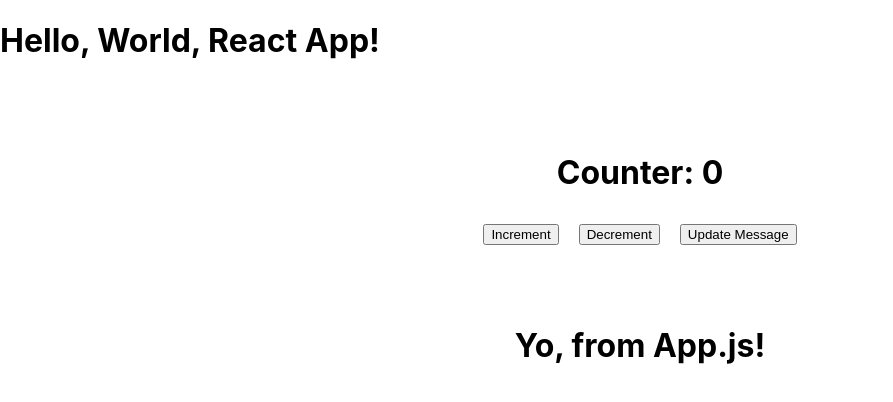
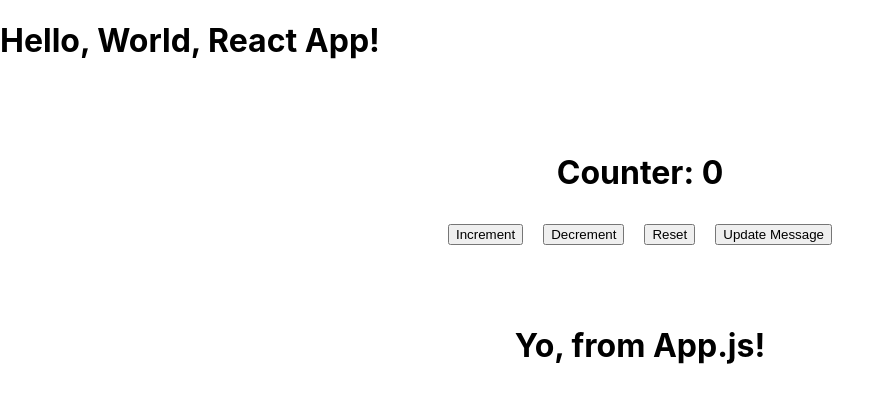
Before and after one commit to GU-Web-Dev-2024/Participation-10.-React-4-solution, a React (Create React App) app: page / in a window 1280 px wide. Shown: the top 402 px of the page, without its empty margins (0-893 px from the left). Built offline with nearby package versions, Linux system fonts and the light colour scheme.

Commit message:
Added reset button

```diff
--- a/src/App.js
+++ b/src/App.js
@@ -34,6 +34,9 @@ function App() {
           Decrement
         </button>
 
+        {/* Additional task 1 */}
+        <button onClick={() => setCount(0)} style={{ marginLeft: '10px' }}>Reset</button>
+
         {/* Added button to update new header text on click */}
         <button
           onClick={updateMessage}
```
